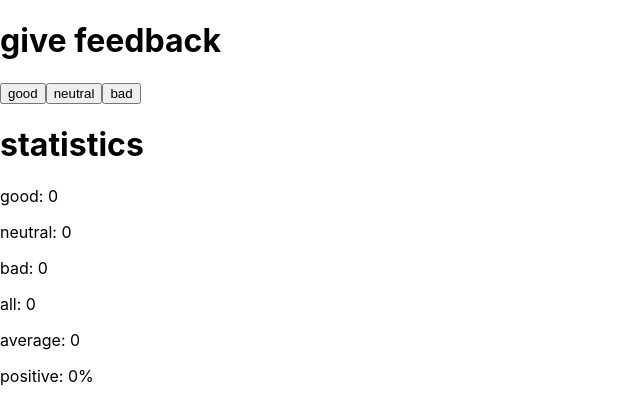
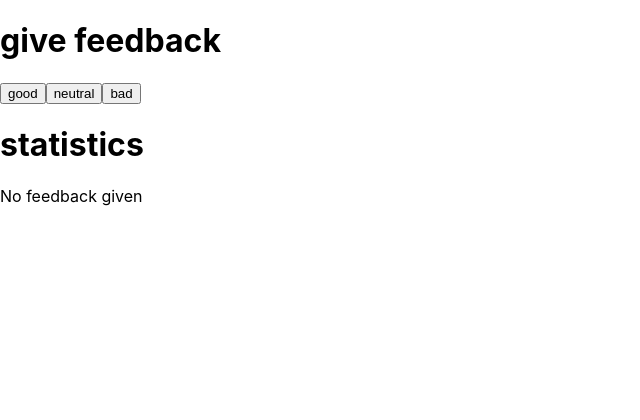
Before and after one commit to implicit-image/fullstack-course, a React (Create React App) app in the folder part1/unicafe/: page / in a window 1280 px wide. Shown: the top 420 px of the page, without its empty margins (0-640 px from the left). Built offline with nearby package versions, Linux system fonts and the light colour scheme.

Commit message:
finished exercise 1.9

```diff
--- a/part1/unicafe/src/App.js
+++ b/part1/unicafe/src/App.js
@@ -31,7 +31,14 @@ const StatisticsPanel = ({ fields }) => {
         .map(f => f.value)
         .reduce((a, b) => a + b) * 100 / all
 
-
+  if (all == 0) {
+    return (
+      <>
+        <p>No feedback given</p>
+      </>
+    )
+  }
+  else {
     return (
       <>
         {fields.map( f => {
@@ -42,6 +49,7 @@ const StatisticsPanel = ({ fields }) => {
         <p>positive: {isNaN(positive) || !isFinite(positive) ? 0 : positive}%</p>
       </>
     )
+  }
 }
 
 
```
Lines whose indentation alone changed are shown as unchanged.
